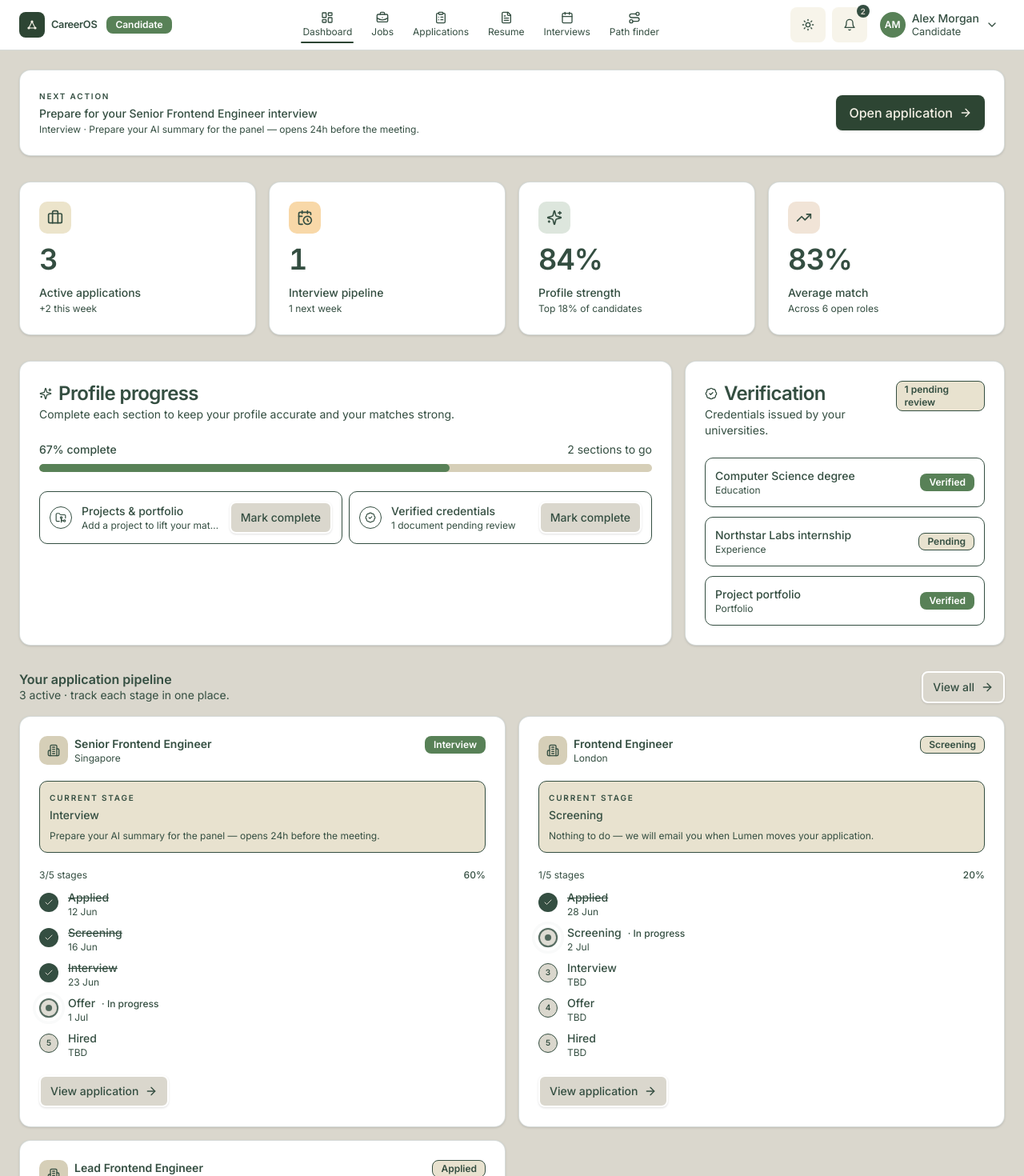
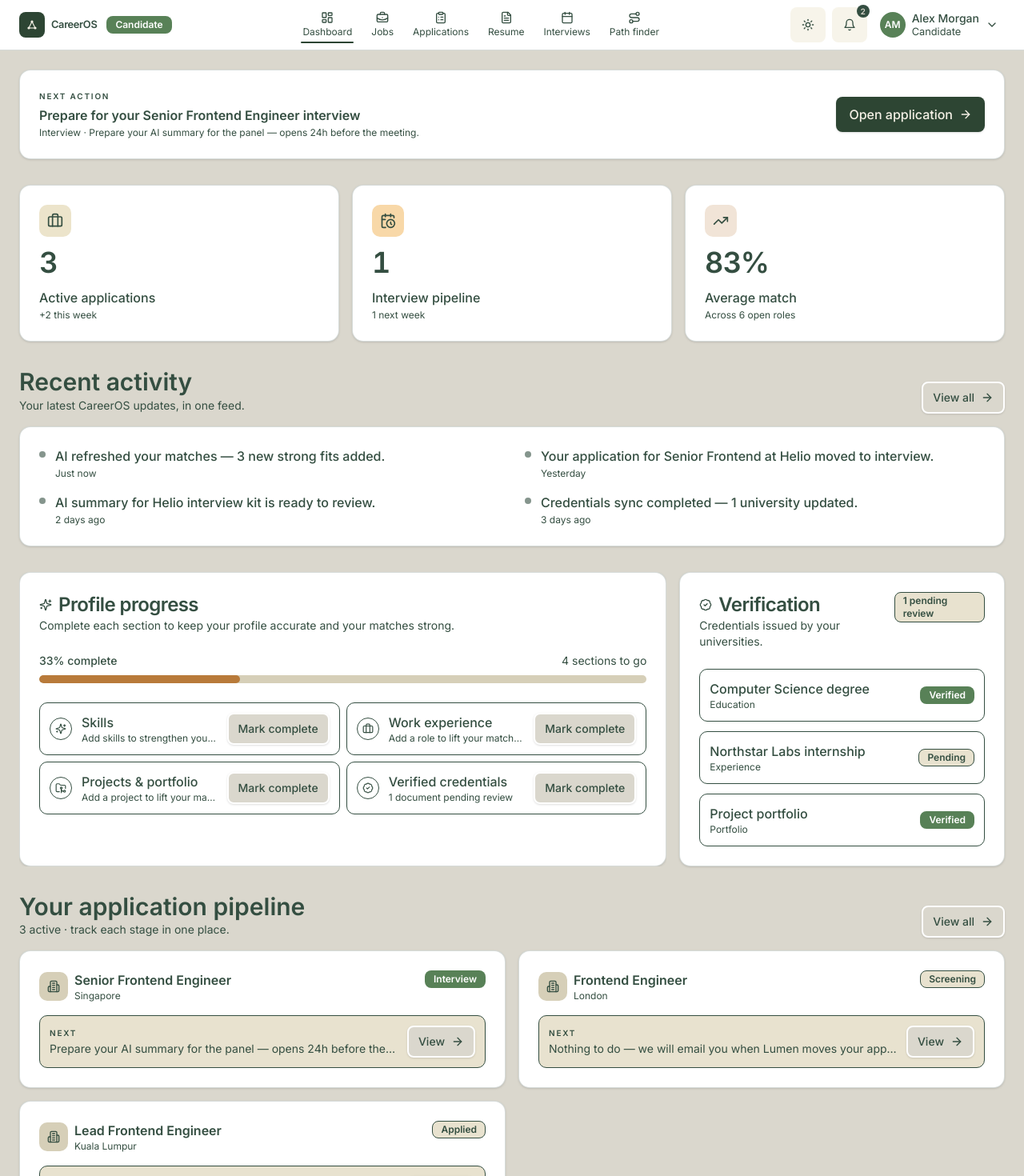
Before and after one commit to davidlaw373-glitch/talentbank-tech-hackathon-2cm, a Next.js app: page /candidate/dashboard in a window 1280 px wide. Shown: the top 1470 px of the page at 80% size. Built offline with nearby package versions, Linux system fonts and the light colour scheme.

Commit message:
Dashboard

```diff
--- a/src/app/candidate/applications/[applicationId]/page.tsx
+++ b/src/app/candidate/applications/[applicationId]/page.tsx
@@ -68,13 +68,20 @@ export default async function CandidateApplicationDetailPage({ params }: PagePro
                     key={`${application.id}-${i}`}
                     className="flex items-start gap-3"
                   >
+                    <span className="relative mt-0.5 flex h-6 w-6 shrink-0 items-center justify-center">
+                      {isCurrent && (
+                        <span
+                          className="absolute inset-0 rounded-full border-2 border-foreground animate-pulse-ring-soft"
+                          aria-hidden
+                        />
+                      )}
                       <span
                         className={
                           isComplete
-                          ? "flex h-6 w-6 shrink-0 items-center justify-center rounded-full bg-foreground text-background text-[10px] font-semibold"
+                            ? "relative flex h-6 w-6 items-center justify-center rounded-full bg-foreground text-[10px] font-semibold text-background"
                             : isCurrent
-                            ? "flex h-6 w-6 shrink-0 items-center justify-center rounded-full border-2 border-foreground bg-background text-[10px] font-semibold text-foreground"
-                            : "flex h-6 w-6 shrink-0 items-center justify-center rounded-full border border-border bg-background text-[10px] font-semibold text-muted-foreground"
+                              ? "relative flex h-6 w-6 items-center justify-center rounded-full border-2 border-foreground bg-background text-foreground animate-pulse-soft"
+                              : "relative flex h-6 w-6 items-center justify-center rounded-full border border-border bg-background text-[10px] font-semibold text-muted-foreground"
                         }
                         aria-label={
                           isComplete
@@ -84,7 +91,14 @@ export default async function CandidateApplicationDetailPage({ params }: PagePro
                               : `${step.label} — upcoming`
                         }
                       >
-                      {isComplete ? "✓" : i + 1}
+                        {isComplete ? (
+                          "✓"
+                        ) : isCurrent ? (
+                          <span className="inline-block h-2 w-2 rounded-full bg-foreground" />
+                        ) : (
+                          i + 1
+                        )}
+                      </span>
                     </span>
                     <div className="-mt-0.5 flex-1">
                       <p
--- a/src/components/features/candidate/dashboard-overview.tsx
+++ b/src/components/features/candidate/dashboard-overview.tsx
@@ -51,15 +51,15 @@ const PROGRESS_ITEMS: ProgressItem[] = [
   {
     id: "skills",
     label: "Skills",
-    hint: "5 skills added",
-    done: true,
+    hint: "Add skills to strengthen your matches",
+    done: false,
     icon: Sparkles,
   },
   {
     id: "experience",
     label: "Work experience",
-    hint: "1 role on file",
-    done: true,
+    hint: "Add a role to lift your match scores",
+    done: false,
     icon: Briefcase,
   },
   {
@@ -111,14 +111,6 @@ export function DashboardOverview() {
       swatch: "bg-highlight-soft text-foreground",
     },
     {
-      label: "Profile strength",
-      value: candidate.profileCompletion,
-      icon: Sparkles,
-      suffix: "%",
-      delta: "Top 18% of candidates",
-      swatch: "bg-chart-1/20 text-foreground",
-    },
-    {
       label: "Average match",
       value: (() => {
         if (allMatchScores.length === 0) return 0;
@@ -137,6 +129,17 @@ export function DashboardOverview() {
 
   const total = progressItems.length;
   const done = progressItems.filter((item) => item.done).length;
+  const isProfileComplete = total > 0 && done === total;
+  const progressPct = Math.round((done / total) * 100);
+  // Red → orange → green as the profile fills up, drawn from the chart
+  // palette so it matches the segmented bars in "Your application pipeline"
+  // (chart-1 for complete, chart-2 for the active stage, chart-4 for low).
+  const progressFillClass =
+    progressPct < 33
+      ? "bg-chart-4"
+      : progressPct < 66
+        ? "bg-chart-2"
+        : "bg-chart-1";
 
   // Highest priority next-action: any application waiting on the user.
   const interview = applications.find((a) => a.stage === "Interview");
@@ -169,7 +172,7 @@ export function DashboardOverview() {
               <p className="text-[10px] font-semibold uppercase tracking-[0.18em] text-muted-foreground">
                 Next action
               </p>
-              <p className="mt-1 text-sm font-medium">
+              <p className="mt-1 text-base font-semibold">
                 Prepare for your {interviewJob?.title ?? "upcoming"} interview
               </p>
               <p className="mt-0.5 text-xs text-muted-foreground">
@@ -191,7 +194,7 @@ export function DashboardOverview() {
               <p className="text-[10px] font-semibold uppercase tracking-[0.18em] text-muted-foreground">
                 Next action
               </p>
-              <p className="mt-1 text-sm font-medium">
+              <p className="mt-1 text-base font-semibold">
                 Match your profile to 6 open roles
               </p>
               <p className="mt-0.5 text-xs text-muted-foreground">
@@ -209,7 +212,7 @@ export function DashboardOverview() {
       )}
 
       {/* Stats row */}
-      <section className="grid grid-cols-2 gap-3 sm:grid-cols-4 sm:gap-4">
+      <section className="grid grid-cols-1 gap-3 sm:grid-cols-3 sm:gap-4">
         {STATS.map((s) => {
           const Icon = s.icon;
           return (
@@ -228,7 +231,7 @@ export function DashboardOverview() {
                   {s.suffix ?? ""}
                 </div>
                 <div>
-                  <p className="text-sm font-medium">{s.label}</p>
+                  <p className="text-base font-medium">{s.label}</p>
                   <p className="mt-0.5 text-xs text-muted-foreground">
                     {s.delta}
                   </p>
@@ -239,10 +242,61 @@ export function DashboardOverview() {
         })}
       </section>
 
+      {/* Recent activity — placed directly after the stats so it is visible the moment the candidate signs in */}
+      <section className="space-y-4">
+        <div className="flex flex-wrap items-end justify-between gap-3">
+          <div>
+            <h2 className="text-heading">Recent activity</h2>
+            <p className="text-sm text-muted-foreground">
+              Your latest CareerOS updates, in one feed.
+            </p>
+          </div>
+          <Button asChild variant="outline" size="sm">
+            <Link href="/candidate/notifications">
+              View all
+              <ArrowRight aria-hidden />
+            </Link>
+          </Button>
+        </div>
+
+        <Card className="lift-on-hover">
+          <CardContent className="p-5 sm:p-6">
+            <ol className="grid grid-cols-1 gap-x-8 gap-y-4 sm:grid-cols-2">
+              {recentActivity.map((entry) => (
+                <li
+                  key={entry.id}
+                  className="relative flex items-start gap-3"
+                >
+                  <span
+                    className="mt-1.5 flex h-2 w-2 shrink-0 rounded-full bg-foreground/60"
+                    aria-hidden
+                  />
+                  <div className="min-w-0 flex-1">
+                    <p className="text-base font-medium">{entry.body}</p>
+                    <p className="mt-0.5 text-xs text-muted-foreground">
+                      {entry.timestamp}
+                    </p>
+                  </div>
+                </li>
+              ))}
+            </ol>
+          </CardContent>
+        </Card>
+      </section>
+
       {/* Profile progress + Verification */}
-      <section className="grid grid-cols-1 gap-4 lg:grid-cols-3">
-        {/* Profile progress — spans 2 */}
-        <Card className="lg:col-span-2">
+      <section className="flex flex-col gap-4 lg:flex-row lg:items-stretch lg:gap-x-0">
+        {/* Profile progress — smoothly collapses once the checklist hits 100% */}
+        <div
+          className={cn(
+            "overflow-hidden transition-all duration-700 ease-out",
+            isProfileComplete
+              ? "pointer-events-none max-h-0 -translate-y-2 opacity-0 lg:mr-0 lg:flex-[0_1_0px]"
+              : "max-h-[2000px] translate-y-0 opacity-100 lg:mr-4 lg:flex-[2_1_0%]"
+          )}
+          aria-hidden={isProfileComplete}
+        >
+          <Card className="h-full">
             <CardHeader className="flex-row items-start justify-between space-y-0">
               <div>
                 <CardTitle>
@@ -262,7 +316,7 @@ export function DashboardOverview() {
               <div className="space-y-2">
                 <div className="flex items-center justify-between text-sm">
                   <span className="font-medium">
-                  {Math.round((done / total) * 100)}% complete
+                    {progressPct}% complete
                   </span>
                   <span className="text-muted-foreground">
                     {total - done} section{total - done === 1 ? "" : "s"} to go
@@ -270,11 +324,14 @@ export function DashboardOverview() {
                 </div>
                 <div className="h-2.5 overflow-hidden rounded-full bg-muted">
                   <div
-                  key={done}
-                  className="h-full rounded-full bg-chart-1 animate-progress-x"
+                    className={cn(
+                      "h-full rounded-full transition-[width,background-color] duration-700 ease-out",
+                      progressFillClass,
+                    )}
                     style={{
-                    width: `${Math.round((done / total) * 100)}%`,
+                      width: `${progressPct}%`,
                     }}
+                    aria-label={`${progressPct}% complete`}
                   />
                 </div>
               </div>
@@ -309,7 +366,7 @@ export function DashboardOverview() {
                       <div className="min-w-0 flex-1">
                         <p
                           className={cn(
-                          "truncate text-sm font-medium",
+                            "truncate text-base font-medium",
                             item.done && "text-muted-foreground"
                           )}
                         >
@@ -333,9 +390,10 @@ export function DashboardOverview() {
               </ul>
             </CardContent>
           </Card>
+        </div>
 
-        {/* Verification */}
-        <Card>
+        {/* Verification — naturally expands to fill the row as Profile progress collapses */}
+        <Card className="lg:flex-1">
           <CardHeader className="flex-row items-start justify-between space-y-0">
             <div>
               <CardTitle>
@@ -357,7 +415,7 @@ export function DashboardOverview() {
                 className="flex items-center justify-between rounded-lg border bg-card p-3"
               >
                 <div className="min-w-0 flex-1">
-                  <p className="truncate text-sm font-medium">{e.name}</p>
+                  <p className="truncate text-base font-medium">{e.name}</p>
                   <p className="text-xs text-muted-foreground">{e.type}</p>
                 </div>
                 <Badge variant={e.status === "Verified" ? "secondary" : "outline"}>
@@ -373,7 +431,7 @@ export function DashboardOverview() {
       <section className="space-y-4">
         <div className="flex items-end justify-between">
           <div>
-            <h2>Your application pipeline</h2>
+            <h2 className="text-heading">Your application pipeline</h2>
             <p className="text-sm text-muted-foreground">
               {applications.length} active · track each stage in one place.
             </p>
@@ -389,15 +447,10 @@ export function DashboardOverview() {
         <div className="grid grid-cols-1 gap-4 lg:grid-cols-2">
           {applications.map((app) => {
             const job = getJob(app.jobId);
-            const completed = app.timeline.filter((t) => t.complete).length;
-            const totalSteps = app.timeline.length;
-            const pct = Math.round((completed / totalSteps) * 100);
-            // First index with complete=false is the "current" stage
-            const currentIndex = app.timeline.findIndex((t) => !t.complete);
             return (
               <Card key={app.id} className="lift-on-hover">
-                <CardContent className="space-y-5 p-5 sm:p-6">
-                  {/* Header */}
+                <CardContent className="space-y-4 p-5 sm:p-6">
+                  {/* Header — job identity and current stage at a glance. */}
                   <div className="flex items-start justify-between gap-3">
                     <div className="min-w-0 flex-1">
                       <div className="flex items-center gap-2">
@@ -408,7 +461,7 @@ export function DashboardOverview() {
                           />
                         </div>
                         <div className="min-w-0">
-                          <p className="truncate text-sm font-semibold">
+                          <p className="truncate text-base font-semibold">
                             {job?.title ?? "Unknown role"}
                           </p>
                           <p className="truncate text-xs text-muted-foreground">
@@ -426,103 +479,27 @@ export function DashboardOverview() {
                     </Badge>
                   </div>
 
-                  {/* Stage + next action */}
-                  <div className="rounded-lg border bg-surface-tint p-3">
+                  {/* Next action + view — paired so the user has the
+                      what-to-do hint and the deep-link in one row. The
+                      per-stage progress strip lives on the full
+                      /candidate/applications page; we deliberately omit
+                      it here to avoid duplicating that view. */}
+                  <div className="flex items-center justify-between gap-3 rounded-lg border bg-surface-tint p-3">
+                    <div className="min-w-0 flex-1">
                       <p className="text-[10px] font-semibold uppercase tracking-[0.18em] text-muted-foreground">
-                      Current stage
+                        Next
                       </p>
-                    <p className="mt-1 text-sm font-medium">{app.stage}</p>
-                    <p className="mt-2 text-xs text-muted-foreground">
+                      <p className="mt-0.5 truncate text-sm">
                         {app.nextAction}
                       </p>
                     </div>
-
-                  {/* Timeline stepper */}
-                  <div>
-                    <div className="mb-3 flex items-center justify-between text-xs text-muted-foreground">
-                      <span>
-                        {completed}/{totalSteps} stages
-                      </span>
-                      <span className="font-medium tabular-nums">
-                        {pct}%
-                      </span>
-                    </div>
-                    <ol className="space-y-2.5">
-                      {app.timeline.map((step, i) => {
-                        const isCurrent = i === currentIndex;
-                        return (
-                          <li
-                            key={`${app.id}-${i}`}
-                            className="flex items-start gap-3"
-                          >
-                            <span className="relative mt-0.5 flex h-6 w-6 shrink-0 items-center justify-center">
-                              {isCurrent && (
-                                <span
-                                  className="absolute inset-0 rounded-full border-2 border-foreground animate-pulse-ring-soft"
-                                  aria-hidden
-                                />
-                              )}
-                              <span
-                                className={cn(
-                                  "relative flex h-6 w-6 items-center justify-center rounded-full text-[10px] font-semibold",
-                                  step.complete &&
-                                    "bg-foreground text-background",
-                                  isCurrent &&
-                                    "border-2 border-foreground bg-background text-foreground animate-pulse-soft",
-                                  !step.complete &&
-                                    !isCurrent &&
-                                    "border border-border bg-background text-muted-foreground"
-                                )}
-                                aria-label={
-                                  step.complete
-                                    ? `${step.label} — complete`
-                                    : isCurrent
-                                      ? `${step.label} — in progress`
-                                      : `${step.label} — upcoming`
-                                }
-                              >
-                                {step.complete ? (
-                                  <Check className="h-3 w-3" />
-                                ) : isCurrent ? (
-                                  <span className="inline-block h-2 w-2 rounded-full bg-foreground" />
-                                ) : (
-                                  i + 1
-                                )}
-                              </span>
-                            </span>
-                            <div className="-mt-0.5 flex-1">
-                              <p
-                                className={cn(
-                                  "text-sm font-medium",
-                                  step.complete && "text-muted-foreground line-through",
-                                  isCurrent && "text-foreground",
-                                  !step.complete &&
-                                    !isCurrent &&
-                                    "text-muted-foreground"
-                                )}
-                              >
-                                {step.label}
-                                {isCurrent && (
-                                  <span className="ml-2 text-xs font-medium text-foreground">
-                                    · In progress
-                                  </span>
-                                )}
-                              </p>
-                              <p className="text-xs text-muted-foreground">
-                                {step.date}
-                              </p>
-                            </div>
-                          </li>
-                        );
-                      })}
-                    </ol>
-                  </div>
                     <Button asChild size="sm" variant="outline">
                       <Link href={`/candidate/applications/${app.id}`}>
-                      View application
+                        View
                         <ArrowRight aria-hidden />
                       </Link>
                     </Button>
+                  </div>
                 </CardContent>
               </Card>
             );
@@ -530,35 +507,6 @@ export function DashboardOverview() {
         </div>
       </section>
 
-      {/* Recent activity */}
-      <section className="grid grid-cols-1 gap-4 lg:grid-cols-3">
-        <Card>
-          <CardHeader>
-            <CardTitle>
-              <h2>Recent activity</h2>
-            </CardTitle>
-            <CardDescription>Your latest CareerOS updates.</CardDescription>
-          </CardHeader>
-          <CardContent className="space-y-3">
-            <ol className="space-y-3">
-              {recentActivity.map((entry) => (
-                <li
-                  key={entry.id}
-                  className="relative flex items-start gap-3"
-                >
-                  <span className="mt-1.5 flex h-2 w-2 shrink-0 rounded-full bg-foreground/60" />
-                  <div>
-                    <p className="text-sm">{entry.body}</p>
-                    <p className="text-xs text-muted-foreground">
-                      {entry.timestamp}
-                    </p>
-                  </div>
-                </li>
-              ))}
-            </ol>
-          </CardContent>
-        </Card>
-      </section>
       </div>
   );
 }
```
Lines whose indentation alone changed are shown as unchanged.
